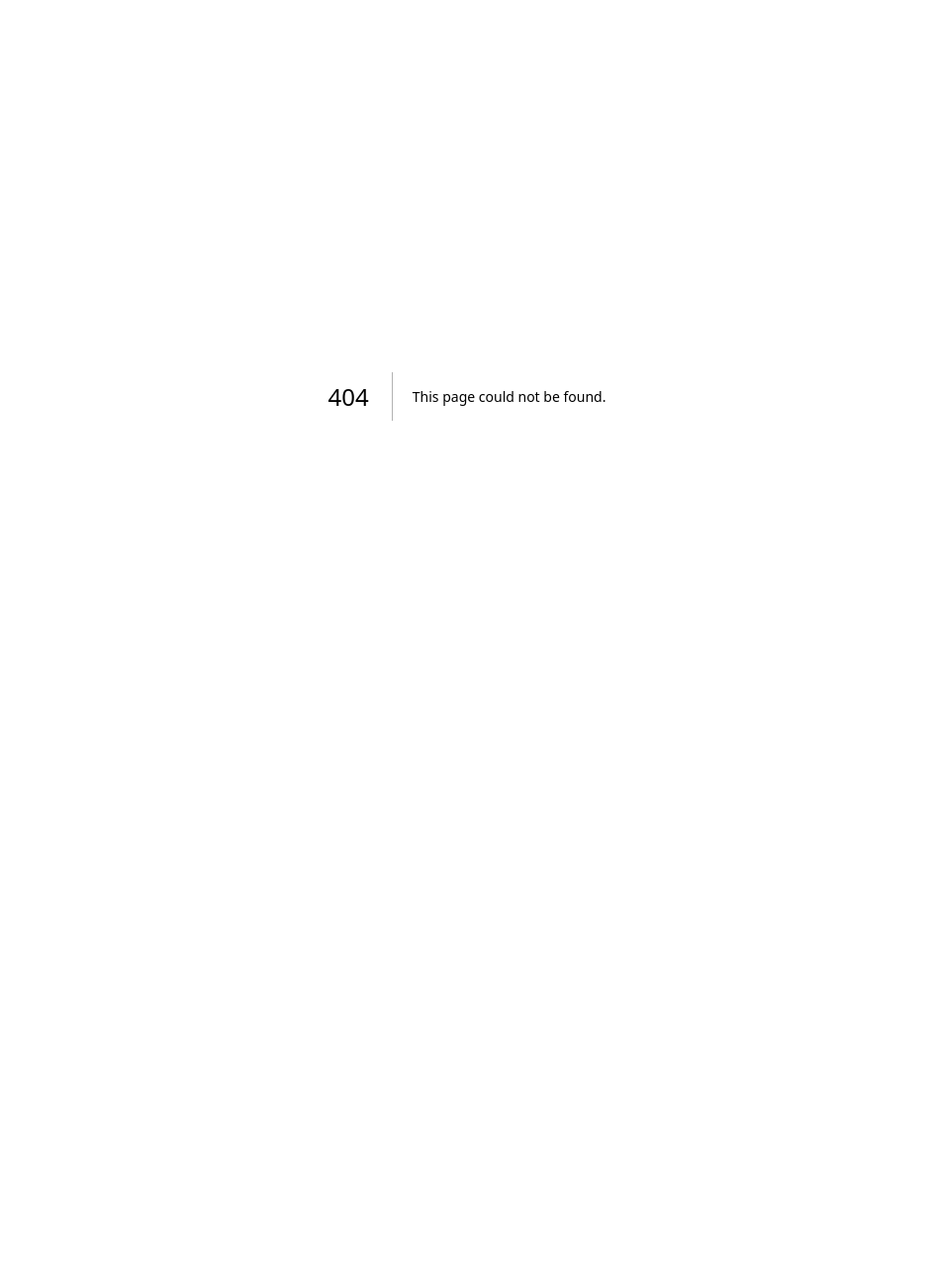
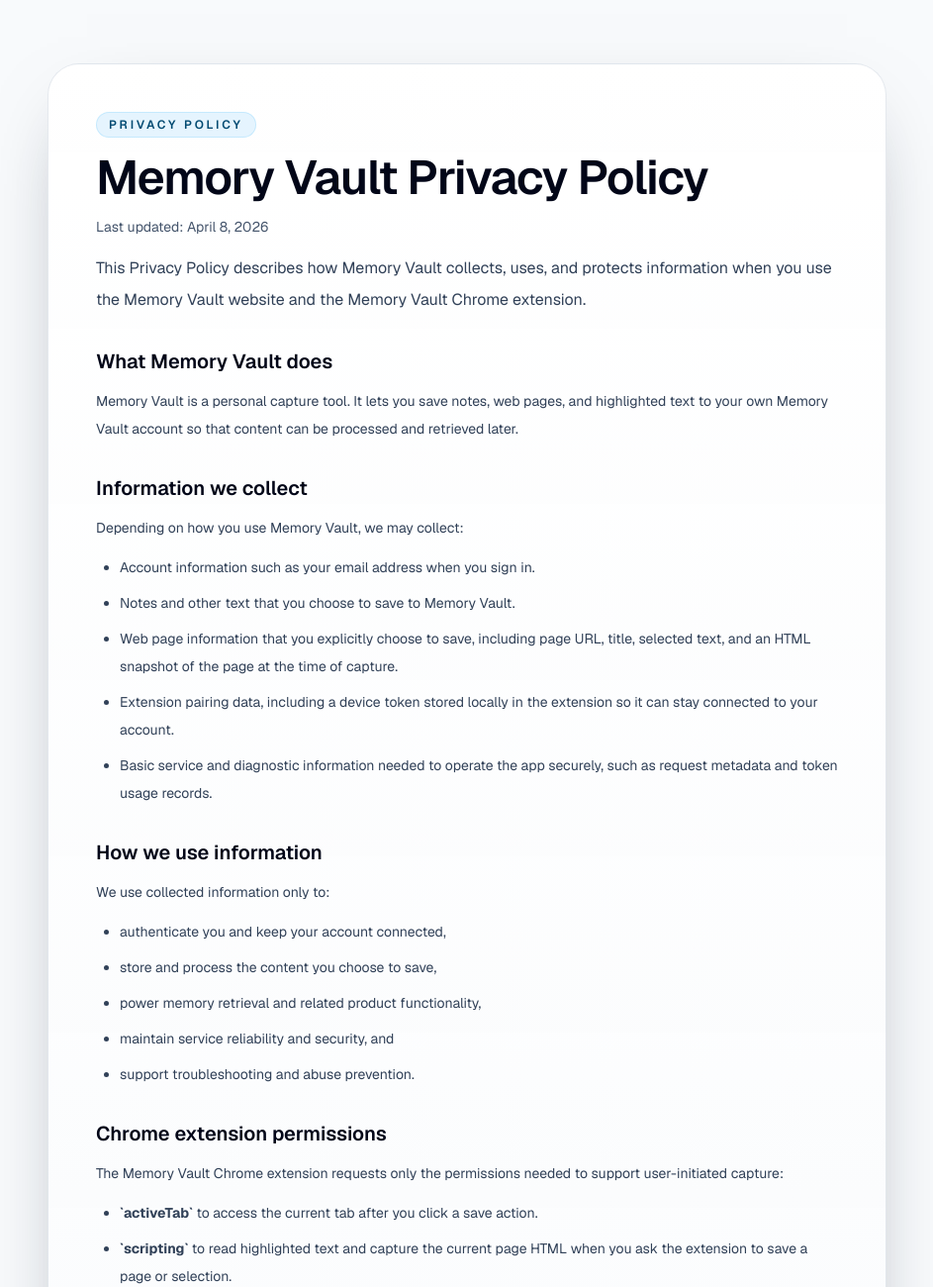
Before and after one commit to wiseiodev/memory-vault, a Next.js app in the folder apps/web/: page /privacy in a window 1280 px wide. Before the commit this address had no page. Shown: the top 1300 px of the page at 99% size, without its empty margins (168-1111 px from the left). Before the commit the page ends 800 px from the top, so only its background shows below. Built offline with nearby package versions, Linux system fonts and the light colour scheme.

Commit message:
docs(web): add public privacy policy page
Add a public /privacy page that covers the website and Chrome extension's
account, capture, permission, and data usage behavior for Chrome Web Store
submission and public disclosure.

Completes LAB-124
Completes LAB-125

```diff
--- /dev/null
+++ b/apps/web/src/app/privacy/page.tsx
@@ -0,0 +1,174 @@
+import type { Metadata } from 'next';
+import Link from 'next/link';
+
+export const metadata: Metadata = {
+  title: 'Privacy Policy | Memory Vault',
+  description:
+    'Privacy policy for Memory Vault and the Memory Vault Chrome extension.',
+};
+
+const LAST_UPDATED = 'April 8, 2026';
+
+export default function PrivacyPage() {
+  return (
+    <main className='mx-auto flex min-h-screen w-full max-w-4xl px-6 py-16'>
+      <section className='surface flex w-full flex-col gap-8 rounded-[2rem] p-8 shadow-[0_30px_80px_-40px_rgba(15,23,42,0.55)] sm:p-12'>
+        <div className='space-y-4'>
+          <span className='inline-flex w-fit rounded-full border border-sky-200/70 bg-sky-100/80 px-3 py-1 text-xs font-semibold uppercase tracking-[0.24em] text-sky-900'>
+            Privacy Policy
+          </span>
+          <div className='space-y-3'>
+            <h1 className='text-4xl font-semibold tracking-tight text-slate-950 sm:text-5xl'>
+              Memory Vault Privacy Policy
+            </h1>
+            <p className='text-sm leading-7 text-slate-600'>
+              Last updated: {LAST_UPDATED}
+            </p>
+            <p className='max-w-3xl text-base leading-8 text-slate-700'>
+              This Privacy Policy describes how Memory Vault collects, uses, and
+              protects information when you use the Memory Vault website and the
+              Memory Vault Chrome extension.
+            </p>
+          </div>
+        </div>
+
+        <div className='space-y-8 text-sm leading-7 text-slate-700'>
+          <section className='space-y-3'>
+            <h2 className='text-xl font-semibold text-slate-950'>
+              What Memory Vault does
+            </h2>
+            <p>
+              Memory Vault is a personal capture tool. It lets you save notes,
+              web pages, and highlighted text to your own Memory Vault account
+              so that content can be processed and retrieved later.
+            </p>
+          </section>
+
+          <section className='space-y-3'>
+            <h2 className='text-xl font-semibold text-slate-950'>
+              Information we collect
+            </h2>
+            <p>Depending on how you use Memory Vault, we may collect:</p>
+            <ul className='list-disc space-y-2 pl-6'>
+              <li>
+                Account information such as your email address when you sign in.
+              </li>
+              <li>
+                Notes and other text that you choose to save to Memory Vault.
+              </li>
+              <li>
+                Web page information that you explicitly choose to save,
+                including page URL, title, selected text, and an HTML snapshot
+                of the page at the time of capture.
+              </li>
+              <li>
+                Extension pairing data, including a device token stored locally
+                in the extension so it can stay connected to your account.
+              </li>
+              <li>
+                Basic service and diagnostic information needed to operate the
+                app securely, such as request metadata and token usage records.
+              </li>
+            </ul>
+          </section>
+
+          <section className='space-y-3'>
+            <h2 className='text-xl font-semibold text-slate-950'>
+              How we use information
+            </h2>
+            <p>We use collected information only to:</p>
+            <ul className='list-disc space-y-2 pl-6'>
+              <li>authenticate you and keep your account connected,</li>
+              <li>store and process the content you choose to save,</li>
+              <li>power memory retrieval and related product functionality,</li>
+              <li>maintain service reliability and security, and</li>
+              <li>support troubleshooting and abuse prevention.</li>
+            </ul>
+          </section>
+
+          <section className='space-y-3'>
+            <h2 className='text-xl font-semibold text-slate-950'>
+              Chrome extension permissions
+            </h2>
+            <p>
+              The Memory Vault Chrome extension requests only the permissions
+              needed to support user-initiated capture:
+            </p>
+            <ul className='list-disc space-y-2 pl-6'>
+              <li>
+                <strong>`activeTab`</strong> to access the current tab after you
+                click a save action.
+              </li>
+              <li>
+                <strong>`scripting`</strong> to read highlighted text and
+                capture the current page HTML when you ask the extension to save
+                a page or selection.
+              </li>
+              <li>
+                <strong>`tabs`</strong> to read the active tab&apos;s URL and
+                title for the item you are saving.
+              </li>
+              <li>
+                <strong>`storage`</strong> to store the extension&apos;s local
+                pairing state and device token.
+              </li>
+              <li>
+                Host permissions for the Memory Vault web app and its storage
+                endpoints so captured content can be sent to your account.
+              </li>
+            </ul>
+          </section>
+
+          <section className='space-y-3'>
+            <h2 className='text-xl font-semibold text-slate-950'>
+              Data sharing
+            </h2>
+            <p>
+              We do not sell your personal data. We do not transfer your data to
+              third parties for purposes unrelated to Memory Vault&apos;s core
+              functionality. We may rely on infrastructure providers that help
+              us host, secure, and operate the service.
+            </p>
+          </section>
+
+          <section className='space-y-3'>
+            <h2 className='text-xl font-semibold text-slate-950'>
+              Data retention
+            </h2>
+            <p>
+              We retain saved content and related account data for as long as it
+              is needed to provide the service, unless you request deletion or
+              the data must be removed for legal or security reasons.
+            </p>
+          </section>
+
+          <section className='space-y-3'>
+            <h2 className='text-xl font-semibold text-slate-950'>Contact</h2>
+            <p>If you have questions about this Privacy Policy, contact:</p>
+            <p>
+              <a
+                className='font-medium text-sky-700 underline underline-offset-4'
+                href='mailto:io.dwise@gmail.com'
+              >
+                io.dwise@gmail.com
+              </a>
+            </p>
+          </section>
+        </div>
+
+        <div className='flex flex-wrap items-center gap-4 border-t border-slate-200/80 pt-6 text-sm text-slate-600'>
+          <Link
+            href='/'
+            className='inline-flex items-center justify-center rounded-full bg-slate-950 px-5 py-3 font-semibold text-white transition hover:bg-slate-800'
+          >
+            Back to Memory Vault
+          </Link>
+          <p>
+            This page is intended to serve as the public privacy policy for the
+            Memory Vault website and Chrome extension.
+          </p>
+        </div>
+      </section>
+    </main>
+  );
+}
```
